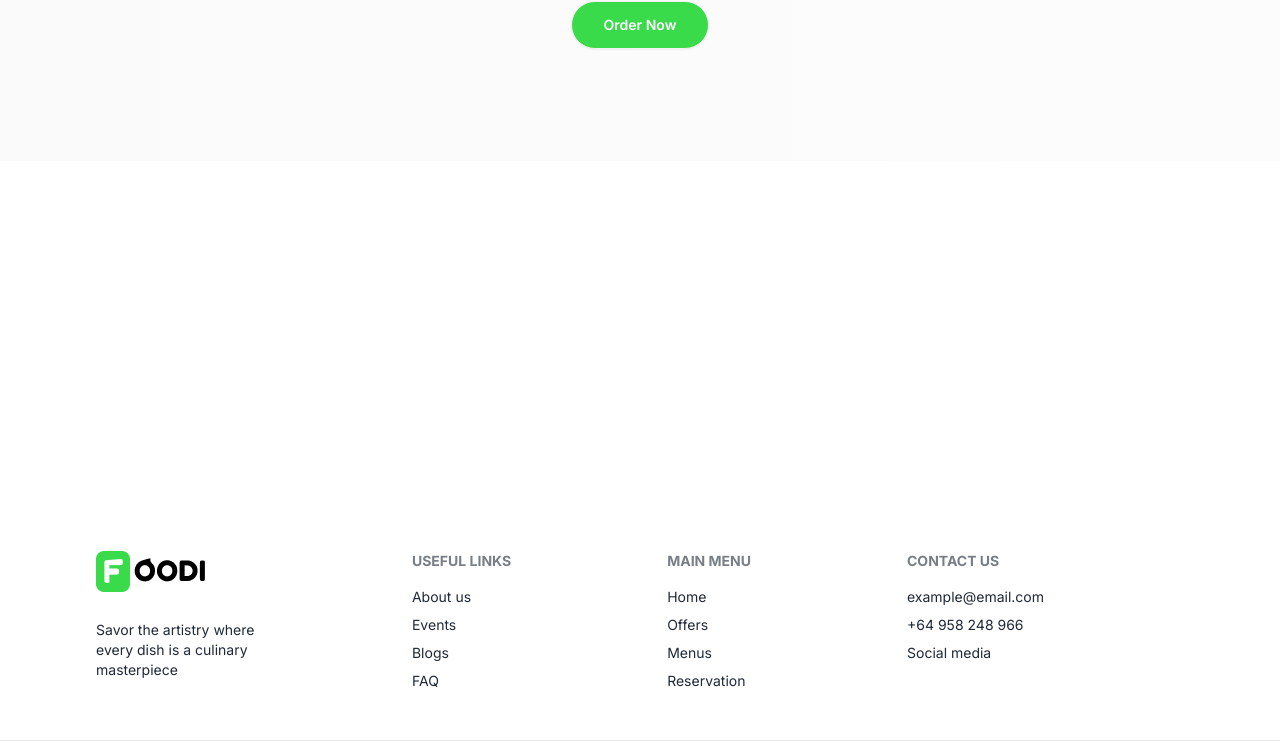
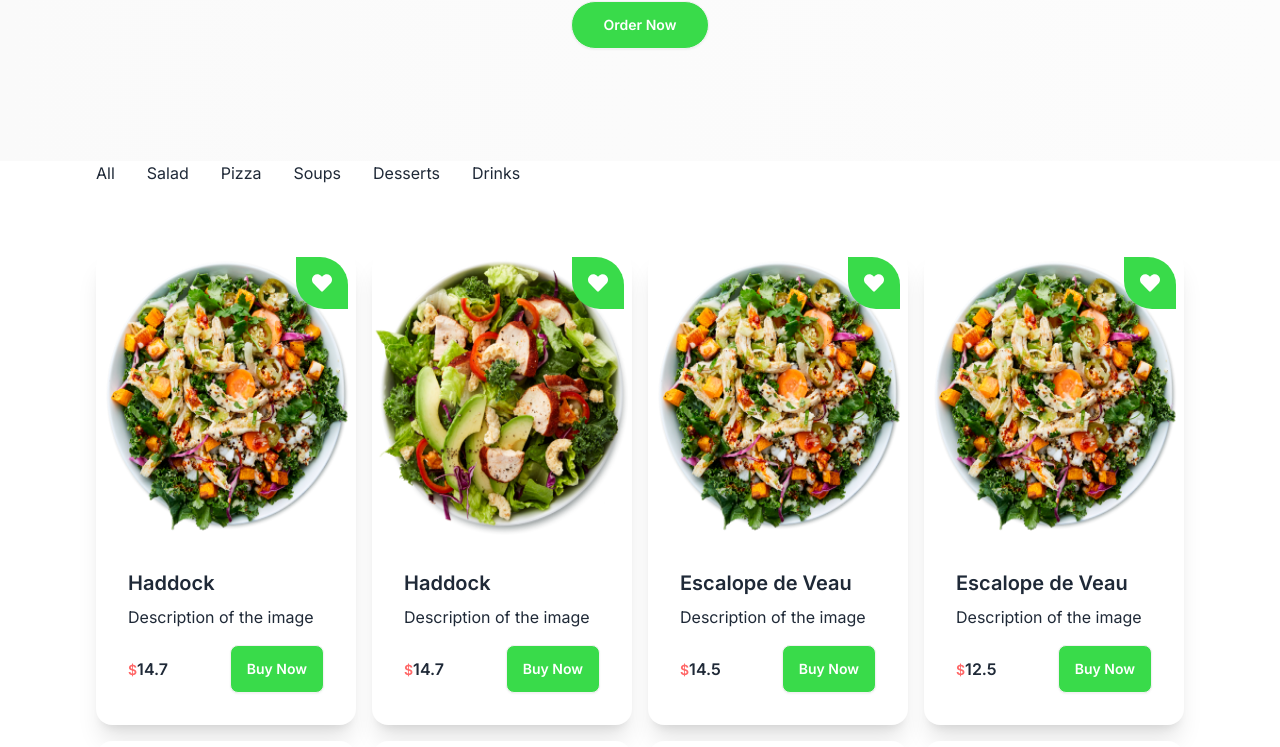
Before and after one commit to Nadeesha-Tennakoon/FOODI-APP, a React (Vite) app in the folder foodi-client/: page /menu in a window 1280 px wide. Shown: the part 289-1036 px from the top of the page. Built offline with nearby package versions, Linux system fonts and the light colour scheme.

Commit message:
Menu not completed

```diff
--- a/foodi-client/src/components/Cards.jsx
+++ b/foodi-client/src/components/Cards.jsx
@@ -9,7 +9,7 @@ const Cards = ({ item }) => {
     setIsHeartFillted(!isHeartFillted);
   };
   return (
-    <div className="card bg-base-100 w-96 shadow-xl">
+    <div className="card bg-base-100 w-50 shadow-xl">
       <div
         className={`rating gap-1 absolute right-2 top-2 p-4 heartStar bg-green ${
           isHeartFillted ? "text-rose-500" : "text-white"
--- a/foodi-client/src/pages/shop/Menu.jsx
+++ b/foodi-client/src/pages/shop/Menu.jsx
@@ -1,4 +1,5 @@
 import React, { useEffect, useState } from "react";
+import Cards from "../../components/Cards";
 
 const Menu = () => {
   const [menu, setMenu] = useState([]);
@@ -25,9 +26,48 @@ const Menu = () => {
   }, []);
 
   //filtering data based on category
-  //   const filterItems = (category) => {
-  //     const
-  //   }
+  const filterItems = (category) => {
+    const filtered =
+      category === "all"
+        ? menu
+        : menu.filter((item) => item.category === category);
+
+    setFilteredItems(filtered);
+    setSelectedCategory(category);
+  };
+
+  //Show all data
+  const showAll = () => {
+    setFilteredItems(menu);
+    setSelectedCategory("all");
+  };
+
+  // sorting based on A-Z, Z-A, Low-High pricing
+  const handleSortChange = (option) => {
+    setSortOption(option);
+
+    let sortedItems = [...filterItems];
+
+    //logic
+    switch (option) {
+      case "A-Z":
+        sortedItems.sort((a, b) => a.name.localeCompare(b.name));
+        break;
+      case "Z-A":
+        sortedItems.sort((a, b) => b.name.localeCompare(a.name));
+        break;
+      case "low-to-high":
+        sortedItems.sort((a, b) => a.price - b.price);
+        break;
+      case "high-to-low":
+        sortedItems.sort((a, b) => b.price - a.price);
+        break;
+      default:
+        break;
+    }
+
+    setFilteredItems(sortedItems);
+  };
   return (
     <div>
       {/* menu banner */}
@@ -51,7 +91,27 @@ const Menu = () => {
       </div>
 
       {/* menu shop section */}
-      <div className="section-container"></div>
+      <div className="section-container">
+        {/* filtering and sorting  */}
+        <div className="pb-16">
+          {/* all category btns */}
+          <div className="flex flex-row justify-start md:items-center md:gap-8 gap-4 flex-wrap">
+            <button onClick={showAll}>All</button>
+            <button onClick={() => filterItems("salad")}>Salad</button>
+            <button onClick={() => filterItems("pizza")}>Pizza</button>
+            <button onClick={() => filterItems("soup")}>Soups</button>
+            <button onClick={() => filterItems("dessert")}>Desserts</button>
+            <button onClick={() => filterItems("drinks")}>Drinks</button>
+          </div>
+        </div>
+
+        {/* products card */}
+        <div className="grid md:grid-cols-4 sm:grid-cols-2 grid-cols-1 gap-4">
+          {filteredItems.map((item) => (
+            <Cards key={item._id} item={item} />
+          ))}
+        </div>
+      </div>
     </div>
   );
 };
```
